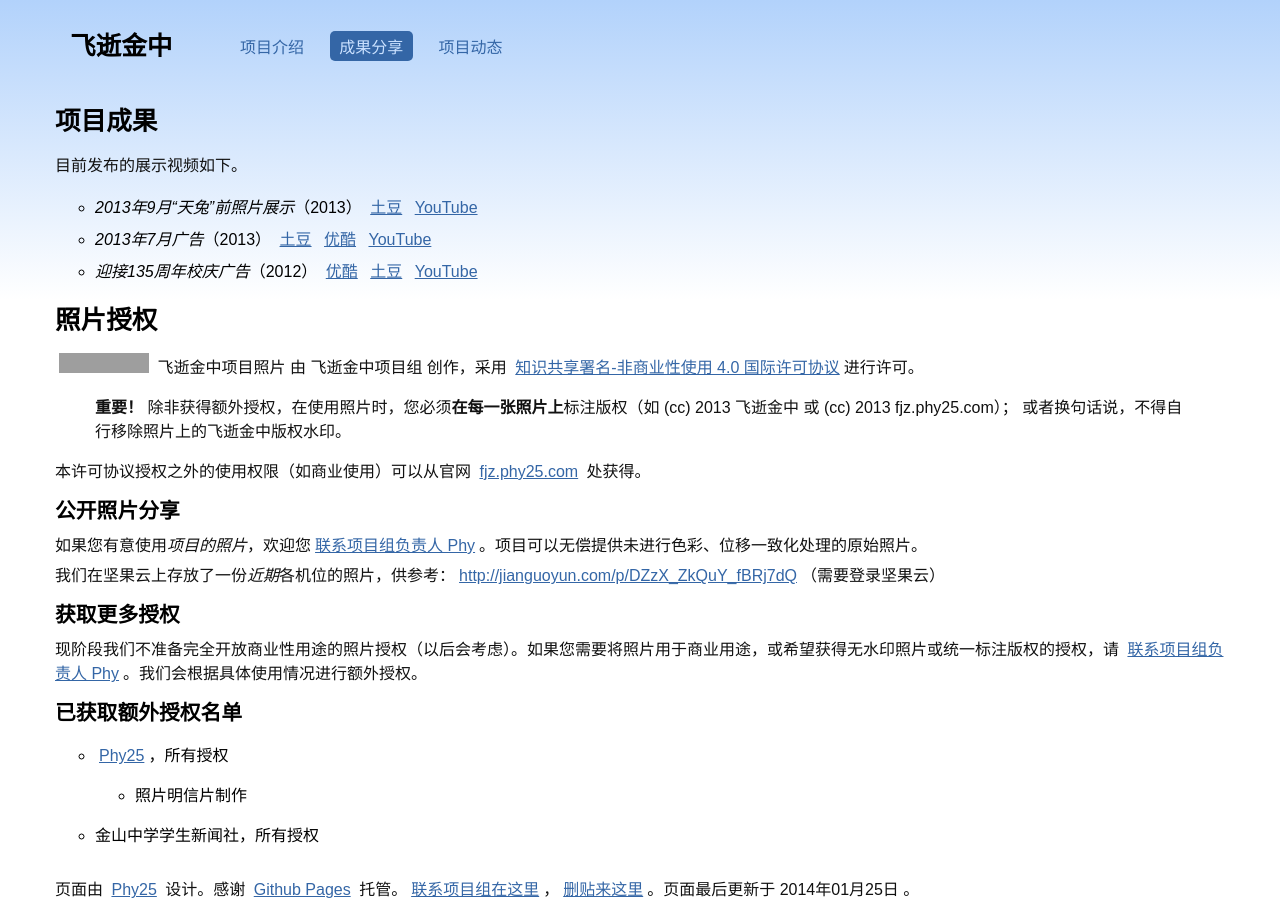
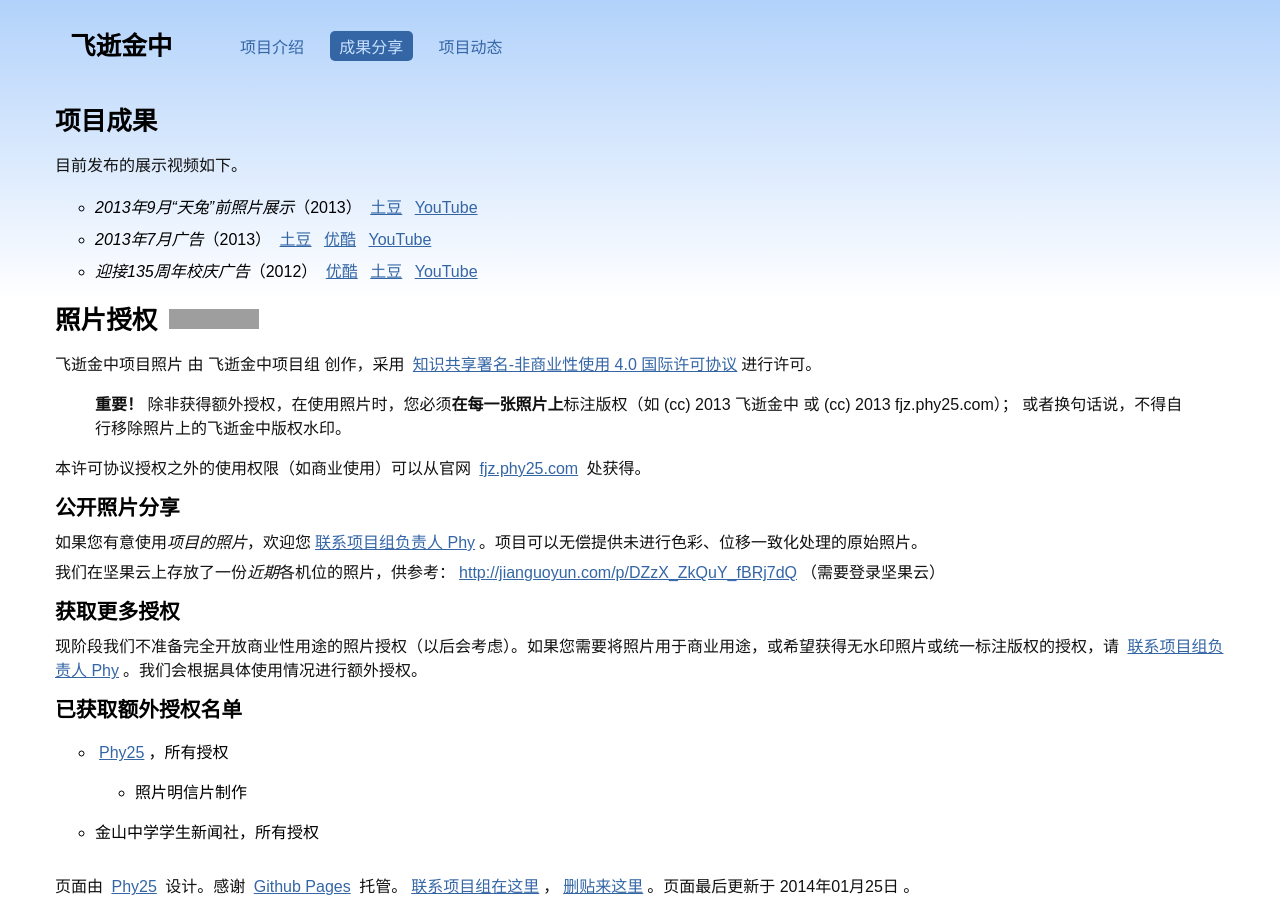
Before and after one commit to fleetingjz/fleetingjz.github.io, a Jekyll site: the page built from works.md, in a window 1280 px wide. Built offline with Jekyll 4.4.1, drawn with Linux system fonts in a browser that asks for light colours; grey boxes are pictures that could not be loaded.

Commit message:
调整 CC Logo 位置。测试新的日期显示。

```diff
--- a/_includes/footer.html
+++ b/_includes/footer.html
@@ -1,5 +1,5 @@
 <div id="footer" class="clear">
-  <p>页面由 <a href="http://phy25.com">Phy25</a> 设计。感谢 <a href="https://github.com/fleetingjz/fleetingjz.github.io/">Github Pages</a> 托管。<a href="introduction.html#contact">联系项目组在这里</a>，<a href="/ugc_delete.html" title="Phy25.com 全站删贴指南">删贴来这里</a>。页面最后更新于 {% if page.date %}{{ page.date | date: "%Y年%m月%-d日 " }}{% else %}{{ site.time | date: "%Y年%m月%-d日 " }}{% endif %}。</p>
+  <p>页面由 <a href="http://phy25.com">Phy25</a> 设计。感谢 <a href="https://github.com/fleetingjz/fleetingjz.github.io/">Github Pages</a> 托管。<a href="introduction.html#contact">联系项目组在这里</a>，<a href="/ugc_delete.html" title="Phy25.com 全站删贴指南">删贴来这里</a>。页面最后更新于 {% if page.date %}<time datetime="{{ page.date | date: "%Y-%m-%dT%T%Z" }}" title="{{ page.date | date: "%Y-%m-%dT%T%Z" }}">{{ page.date | date: "%Y年%m月%-d日 " }}</time>{% else %}<time datetime="{{ site.date | date: "%Y-%m-%dT%T%Z" }}" title="{{ site.date | date: "%Y-%m-%dT%T%Z" }}">{{ site.time | date: "%Y年%m月%-d日 " }}</time>{% endif %}。</p>
 </div>
 </div>
 </body>
--- a/works.md
+++ b/works.md
@@ -14,9 +14,9 @@ categories: works
 * *迎接135周年校庆广告*（2012） [优酷](http://v.youku.com/v_show/id_XMzc3ODY5ODY4.html) [土豆](http://www.tudou.com/programs/view/YVJP81AwRE4/) [YouTube](http://www.youtube.com/watch?v=98EBMo2lyig)
 
 
-照片授权
+照片授权 <a rel="license" href="http://creativecommons.org/licenses/by-nc/4.0/" title="知识共享署名-非商业性使用 4.0 国际许可协议"><img alt="知识共享许可协议" style="border-width:0;" src="http://i.creativecommons.org/l/by-nc/4.0/80x15.png" /></a>
 ========
-<a rel="license" href="http://creativecommons.org/licenses/by-nc/4.0/" title="知识共享署名-非商业性使用 4.0 国际许可协议"><img alt="知识共享许可协议" style="border-width:0;" src="http://i.creativecommons.org/l/by-nc/4.0/80x15.png" /></a> <span xmlns:dct="http://purl.org/dc/terms/" property="dct:title">飞逝金中项目照片</span> 由 <span xmlns:cc="http://creativecommons.org/ns#" property="cc:attributionName">飞逝金中项目组</span> 创作，采用 <a rel="license" href="http://creativecommons.org/licenses/by-nc/4.0/">知识共享署名-非商业性使用 4.0 国际许可协议</a>进行许可。
+<span xmlns:dct="http://purl.org/dc/terms/" property="dct:title">飞逝金中项目照片</span> 由 <span xmlns:cc="http://creativecommons.org/ns#" property="cc:attributionName">飞逝金中项目组</span> 创作，采用 <a rel="license" href="http://creativecommons.org/licenses/by-nc/4.0/">知识共享署名-非商业性使用 4.0 国际许可协议</a>进行许可。
 
 > **重要！** 除非获得额外授权，在使用照片时，您必须**在每一张照片上**标注版权（如 (cc) 2013 飞逝金中 或 (cc) 2013 fjz.phy25.com）；
 > 或者换句话说，不得自行移除照片上的飞逝金中版权水印。
```
